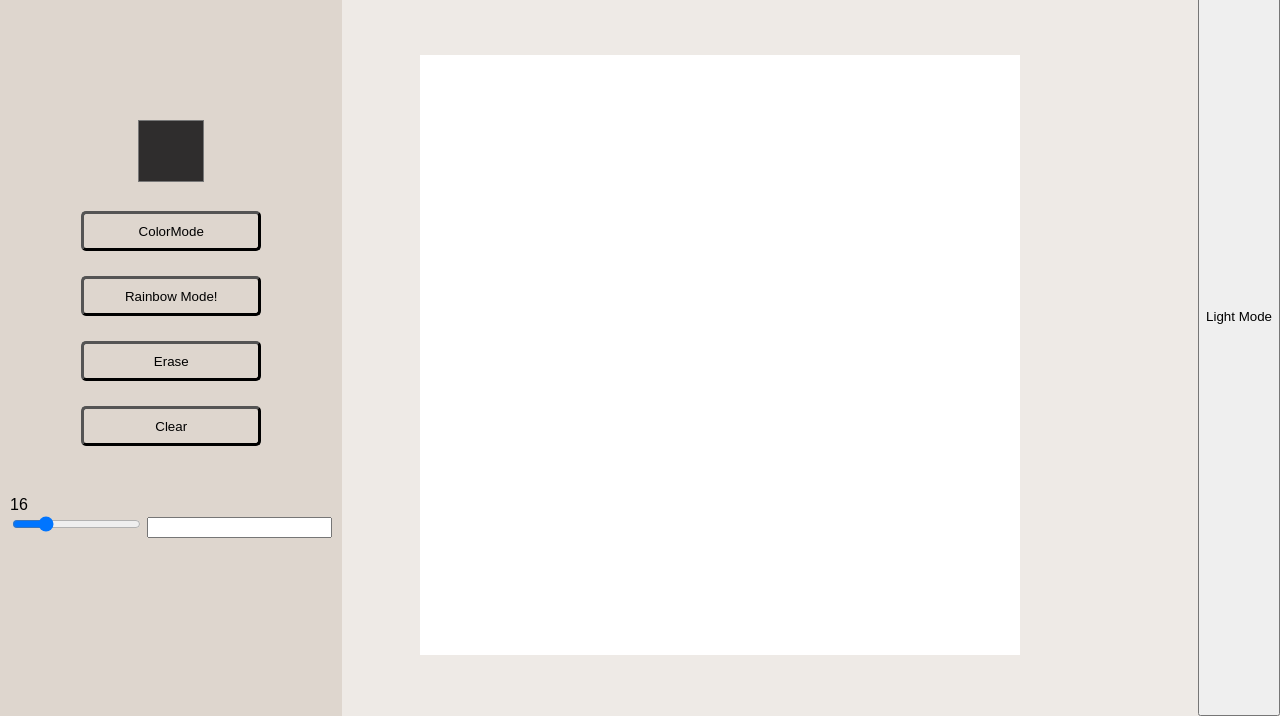
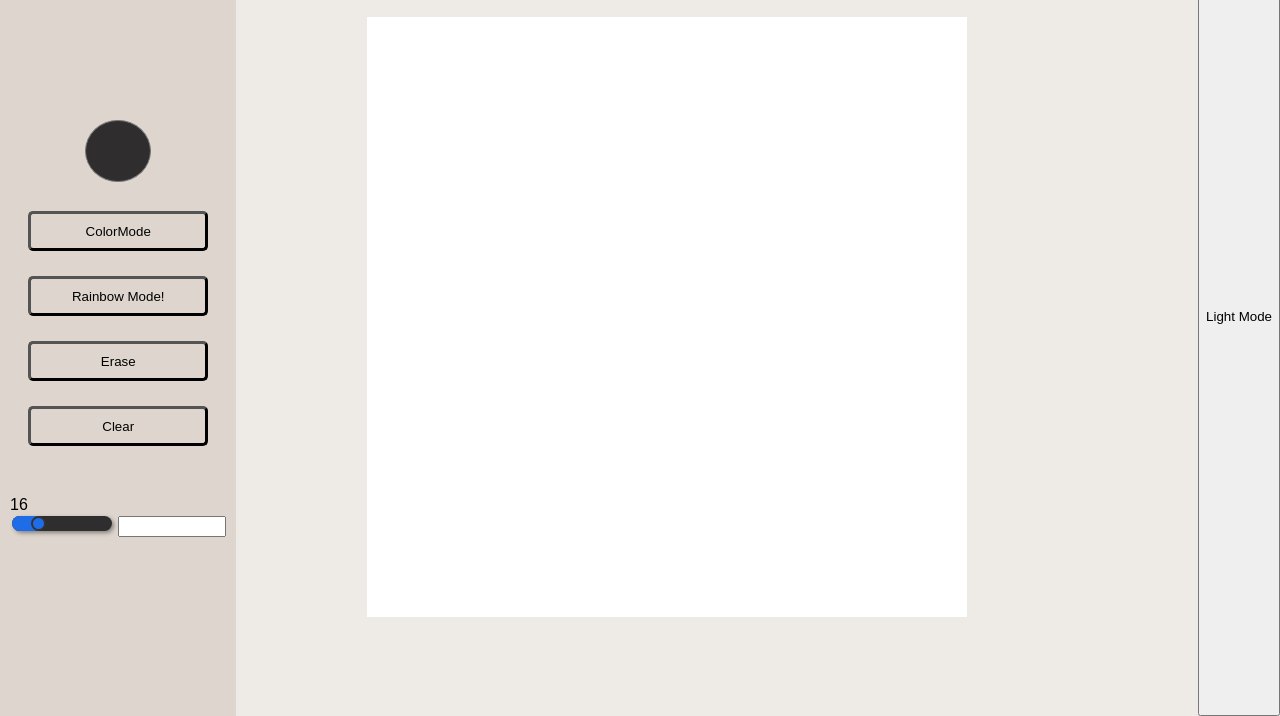
Before and after one commit to Orbter/Etch-a-Sketch, a plain HTML site: page index.html in a window 1280 px wide. Shown: the part 84-800 px from the top of the page. Drawn offline with Linux system fonts and the light colour scheme.

Commit message:
new new fix

```diff
--- a/index.css
+++ b/index.css
@@ -11,7 +11,6 @@ h1 {
   margin: 0px;
   padding: 32px;
   background-color: rgb(238, 234, 230);
-  padding-bottom: 70px;
 }
 
 .main-page {
@@ -75,3 +74,38 @@ h1 {
   background-color: rgb(222, 214, 206);
   cursor: pointer;
 }
+
+#color-change::-webkit-color-swatch {
+  border-radius: 50%;
+}
+
+#color-change::-webkit-color-swatch {
+  border-radius: 50%;
+}
+#scrollbar {
+  -webkit-appearance: none;
+  -moz-appearance: none;
+  width: 100px;
+  height: 15px;
+  outline: none;
+  border-radius: 15px;
+  overflow: hidden;
+  background: rgb(47, 45, 45);
+  box-shadow: 2px 2px 4px rgba(0, 0, 0, 0.4);
+}
+#scrollbar::-webkit-slider-thumb {
+  -webkit-appearance: none;
+  width: 15px;
+  height: 15px;
+  background-color: #1e6ce8;
+  border-radius: 50%;
+  cursor: pointer;
+  border: 2px solid #333;
+  box-shadow: -407px 0 0 400px #1e6ce8;
+}
+.scrollbar-settings {
+  flex-direction: row;
+}
+#scrollbar-number {
+  width: 100px;
+}
```
